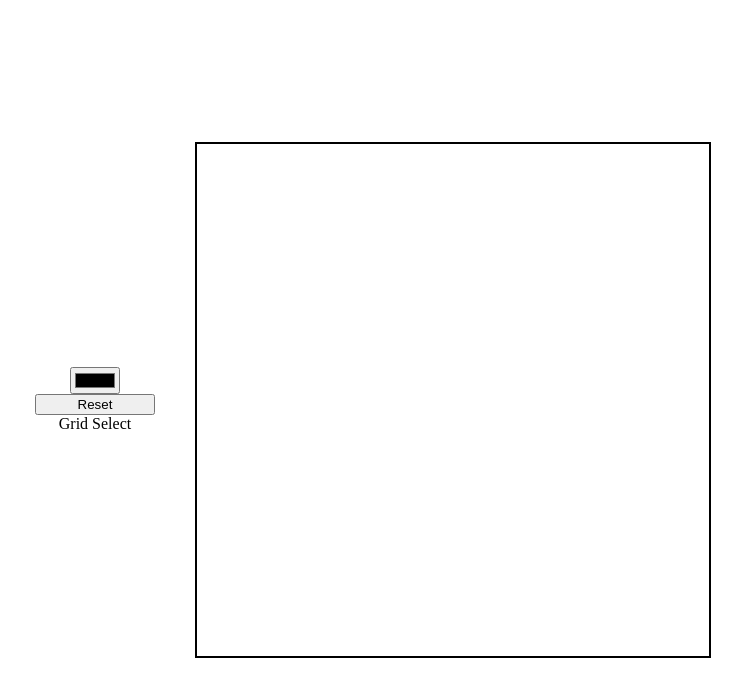
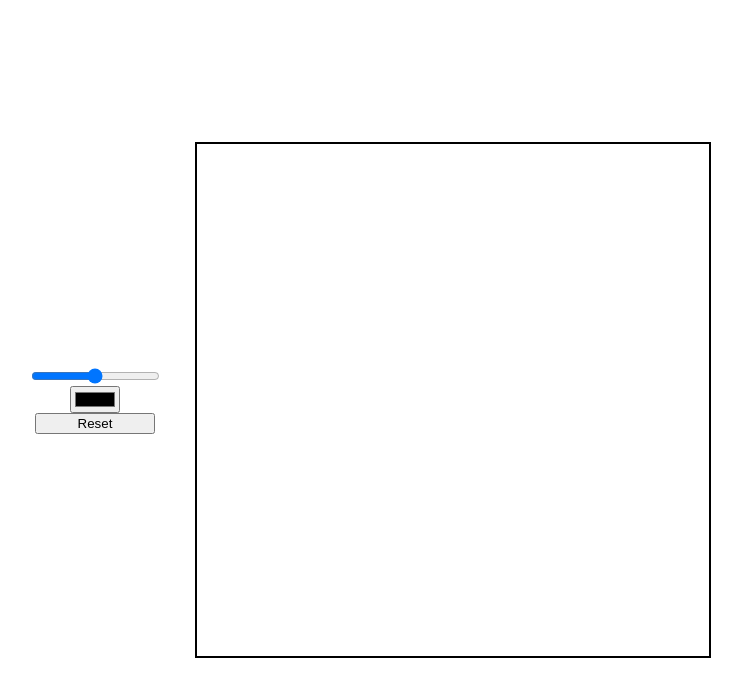
Before and after one commit to Watermelon4/etch-a-sketch, a plain HTML site: page index.html in a window 1280 px wide. Shown: the whole page, without its empty margins (13-755 px from the left). Drawn offline with Linux system fonts and the light colour scheme.

Commit message:
Add grid size input
- not functional

```diff
--- a/index.html
+++ b/index.html
@@ -11,9 +11,9 @@
 <body>
   <main>
     <section class="controls">
+      <input name="Grid Size" type="range" min="8" max="100">
       <input name="Color Picker" type="color"/>
       <button id="reset">Reset</button>
-      <div>Grid Select</div>
     </section>
     <section class="canvas">
     </section>
```
